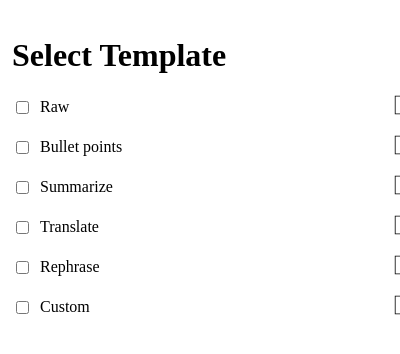
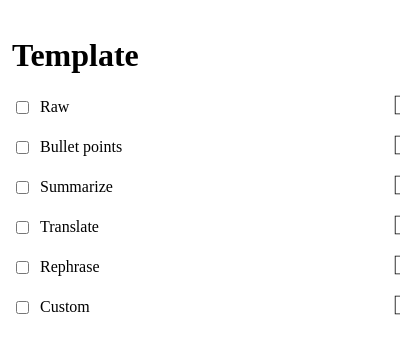
Before and after one commit to JNeuvonen/chat-gpt-extension, a browser extension: page extension/popup.html in a window 400 px wide. Drawn offline with Linux system fonts and the light colour scheme.

Commit message:
Tiny HTML fix

```diff
--- a/extension/popup.html
+++ b/extension/popup.html
@@ -40,7 +40,7 @@
       </div>
     </div>
     <div id="popup-body" style="margin-top: 25px">
-      <h1>Select Template</h1>
+      <h1>Template</h1>
 
       <div id="popup-checkbox-container">
         <div id="popup-checkbox">
```
